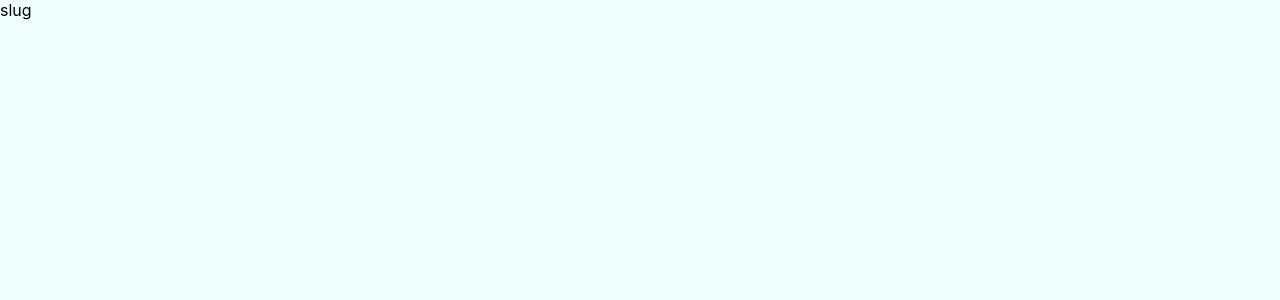
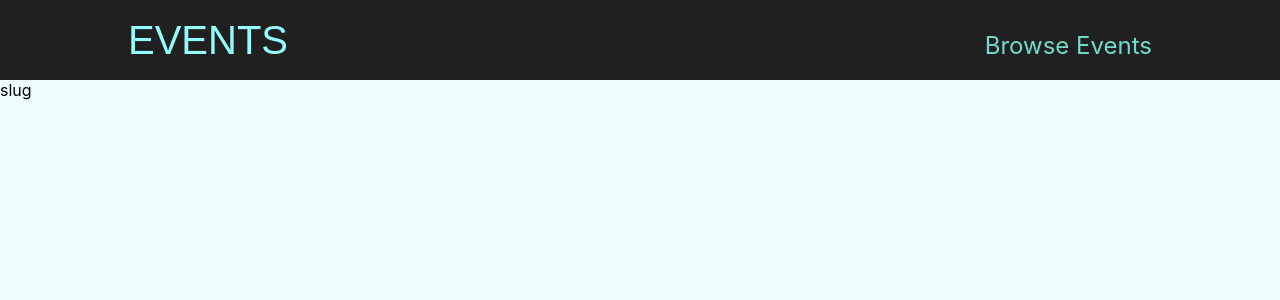
Before and after one commit to deepakrh185/Event_Project, a Next.js app: page /events in a window 1280 px wide. Shown: the top 300 px of the page. Built offline with nearby package versions, Linux system fonts and the light colour scheme.

Commit message:
added header

```diff
--- /dev/null
+++ b/Components/layout/header.js
@@ -0,0 +1,17 @@
+import Link from "next/link";
+import classes from "./header.module.css";
+
+function Header() {
+  return (
+    <header className={classes.header}>
+      <div className={classes.logo}>
+        <Link href="/">EVENTS</Link>
+      </div>
+      <nav className={classes.navigation}>
+        <Link href="/events"> Browse Events</Link>
+      </nav>
+    </header>
+  );
+}
+
+export default Header;
--- /dev/null
+++ b/Components/layout/header.module.css
@@ -0,0 +1,41 @@
+.header {
+  width: 100%;
+  display: flex;
+  justify-content: space-between;
+  align-items: baseline;
+  padding: 1rem 10%;
+  height: 5rem;
+  background-color: #202020;
+}
+
+.logo {
+  font-size: 1.5rem;
+  color: white;
+  font-family: "Fira", sans-serif;
+  height: 100%;
+  display: flex;
+  justify-content: center;
+  align-items: center;
+  color: #94fdfd;
+}
+
+.logo a {
+  text-decoration: none;
+  color: #94fdfd;
+}
+
+.navigation a {
+  text-decoration: none;
+  color: #74dacc;
+  font-size: 1rem;
+}
+
+@media (min-width: 768px) {
+  .logo {
+    font-size: 2.5rem;
+  }
+
+  .navigation a {
+    font-size: 1.5rem;
+  }
+}
--- /dev/null
+++ b/Components/layout/layout.js
@@ -0,0 +1,12 @@
+import Header from "./header";
+
+function Layout(props) {
+  return (
+    <div>
+      <Header />
+      <main>{props.children}</main>
+    </div>
+  );
+}
+
+export default Layout;
--- a/pages/_app.js
+++ b/pages/_app.js
@@ -1,8 +1,12 @@
-import '../styles/globals.css'
+import "../styles/globals.css";
+import Layout from "../Components/layout/layout";
 
 function MyApp({ Component, pageProps }) {
-  return <Component {...pageProps} />
+  return (
+    <Layout>
+      <Component {...pageProps} />
+    </Layout>
+  );
 }
 
-
-export default MyApp
+export default MyApp;
```
